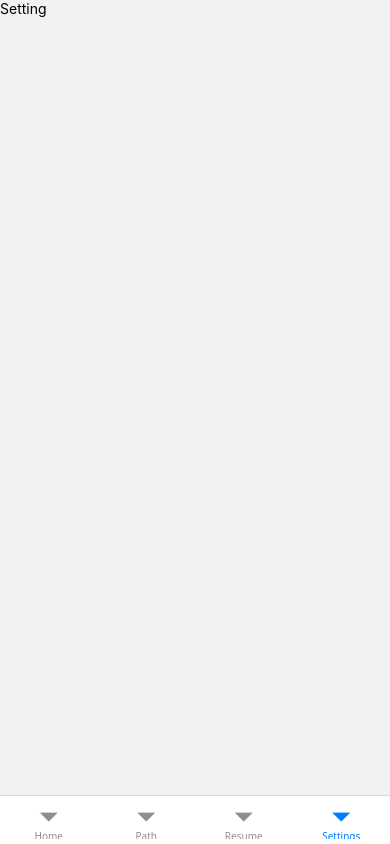
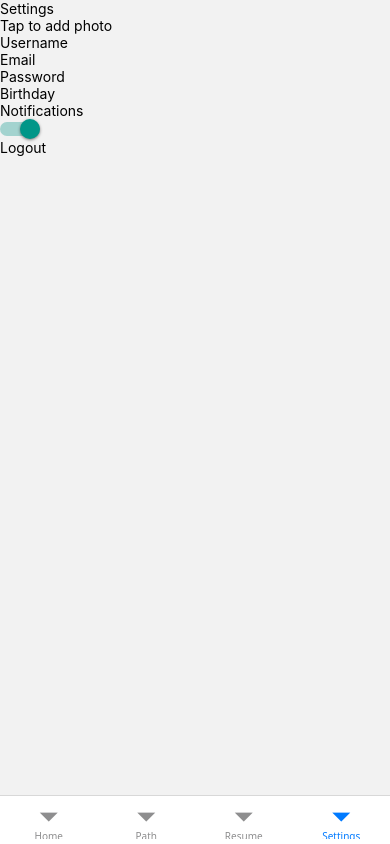
Before and after one commit to reynaldi-goh/CareeRoute, a React Native app: screen /Settings in a window 390 px wide. Built offline with nearby package versions, Linux system fonts and the light colour scheme.

Commit message:
add the basic code for settings screen

```diff
--- a/src/screens/SettingsScreen.js
+++ b/src/screens/SettingsScreen.js
@@ -1,10 +1,64 @@
-import { View, Text } from 'react-native';
+import { useState } from 'react';
+import { View, Text, TextInput, Switch, TouchableOpacity, Image, Alert } from 'react-native';
 import { SafeAreaView } from 'react-native-safe-area-context';
+import * as ImagePicker from 'expo-image-picker';
 
 export default function SettingsScreen() {
+  const [avatarUri, setAvatarUri] = useState(null);
+  const [username, setUsername] = useState('');
+  const [email, setEmail] = useState('');
+  const [password, setPassword] = useState('');
+  const [birthday, setBirthday] = useState('');
+  const [notifications, setNotifications] = useState(true);
+
+  const takeProfilePhoto = async () => {
+    const { status } = await ImagePicker.requestCameraPermissionsAsync();
+    if (status !== 'granted') {
+      Alert.alert('Camera permission needed');
+      return;
+    }
+
+    const result = await ImagePicker.launchCameraAsync({
+      allowsEditing: true,
+      aspect: [1, 1],
+      quality: 0.7,
+    });
+
+    if (!result.canceled) {
+      setAvatarUri(result.assets[0].uri);
+    }
+  };
+
+  const handleLogout = () => {
+    console.log('logout pressed');
+    // wire up actual auth logout later
+  };
+
   return (
     <SafeAreaView>
-      <Text>Setting</Text>
+      <Text>Settings</Text>
+
+      <TouchableOpacity onPress={takeProfilePhoto}>
+        {avatarUri ? (
+          <Image source={{ uri: avatarUri }} style={{ width: 80, height: 80 }} />
+        ) : (
+          <Text>Tap to add photo</Text>
+        )}
+      </TouchableOpacity>
+
+      <TextInput placeholder="Username" value={username} onChangeText={setUsername} />
+      <TextInput placeholder="Email" value={email} onChangeText={setEmail} />
+      <TextInput placeholder="Password" value={password} onChangeText={setPassword} secureTextEntry />
+      <TextInput placeholder="Birthday" value={birthday} onChangeText={setBirthday} />
+
+      <View>
+        <Text>Notifications</Text>
+        <Switch value={notifications} onValueChange={setNotifications} />
+      </View>
+
+      <TouchableOpacity onPress={handleLogout}>
+        <Text>Logout</Text>
+      </TouchableOpacity>
     </SafeAreaView>
   );
 }
```
